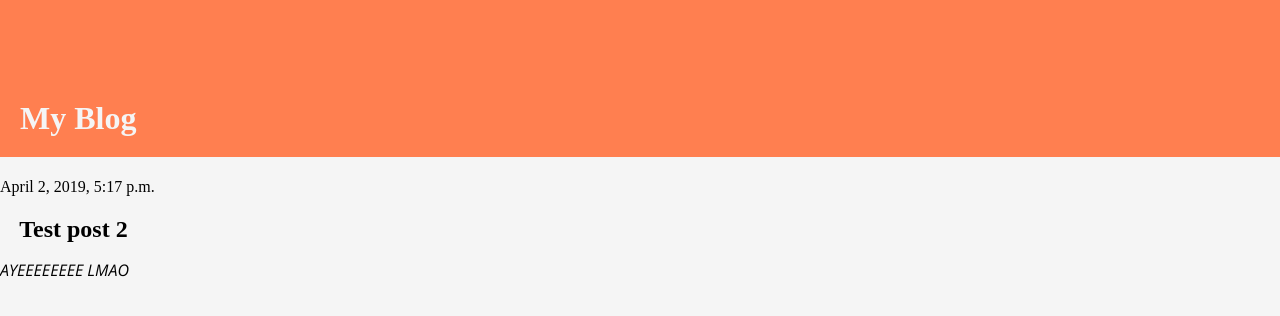
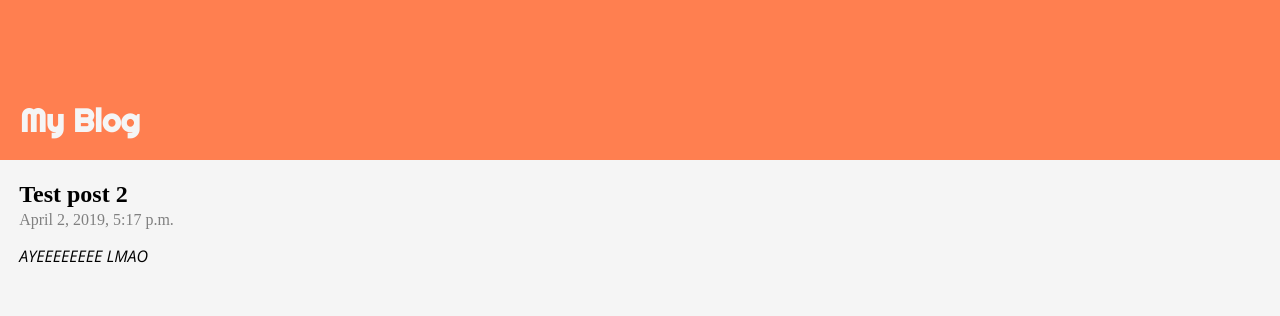
Before and after one commit to nathan-bethea/nbethe1-webapp, a Django app: page /post/2 in a window 1280 px wide. Shown: the top 316 px of the page. Run offline with Django 3.2, Linux system fonts and the light colour scheme; data comes from the database, SQL or seed files in the repository.

Commit message:
Fixing mistakes from last push

```diff
--- a/blog/static/css/blog.css
+++ b/blog/static/css/blog.css
@@ -1,6 +1,7 @@
 h1 a {
     color: whitesmoke;
     text-decoration: none;
+    font-family: 'Righteous', cursive;
 }
 h1{
     background-color:coral;
@@ -20,11 +21,12 @@ h2 {
 #addPost{
     padding-left:1.5%;
 }
-#pubDate{
+.Date{
     padding-left:1.5%;
     color:gray
 }
 
 p{
     font-family: 'Open Sans', sans-serif;
+    padding-left: 1.5%;
 }
--- a/blog/templates/blog/post_detail.html
+++ b/blog/templates/blog/post_detail.html
@@ -3,11 +3,11 @@
 {% block content %}
     <div class="post">
         {% if post.published_date %}
-            <div class="date">
-                {{ post.published_date }}
-            </div>
         {% endif %}
         <h2>{{ post.title }}</h2>
+          <div class="Date">
+          {{ post.published_date }}
+          </div>
         <p>{{ post.text|linebreaksbr }}</p>
       {% if user.is_authenticated %}
         <a href="{% url 'post_edit' pk=post.pk %}">
--- a/blog/templates/blog/post_list.html
+++ b/blog/templates/blog/post_list.html
@@ -8,7 +8,7 @@
                 {{ post.title }}
               </a>
             </h2>
-            <div id=pubDate>
+            <div class="Date">
               {{ post.published_date }}
             </div>
             <p>{{ post.text|linebreaksbr }}</p>
```
